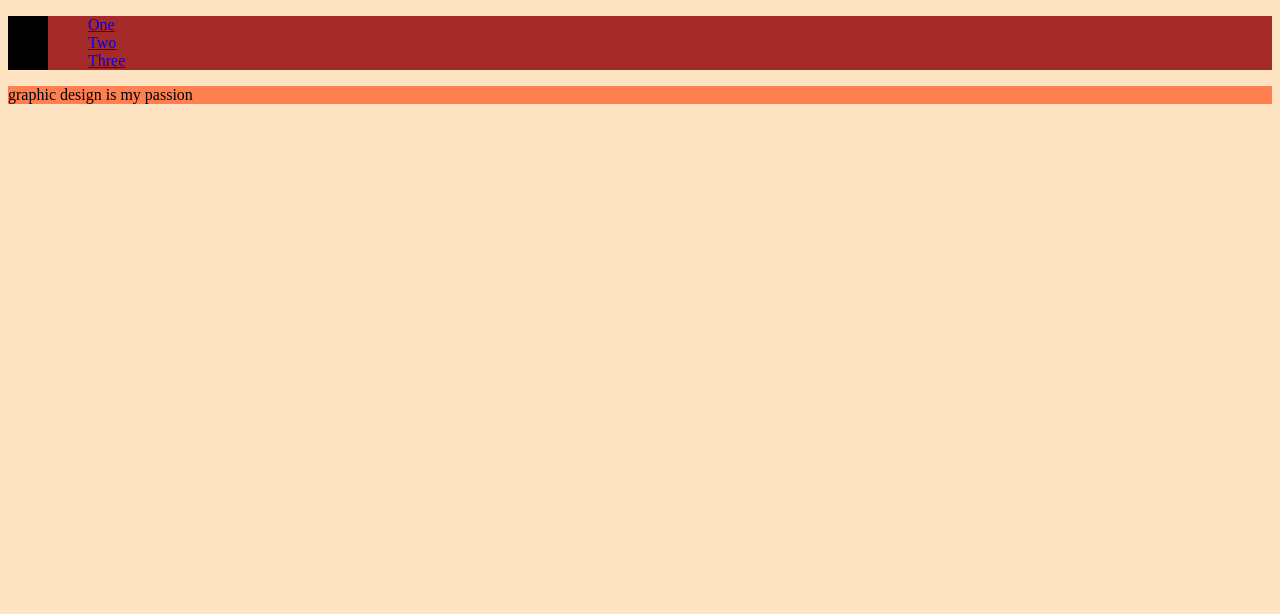
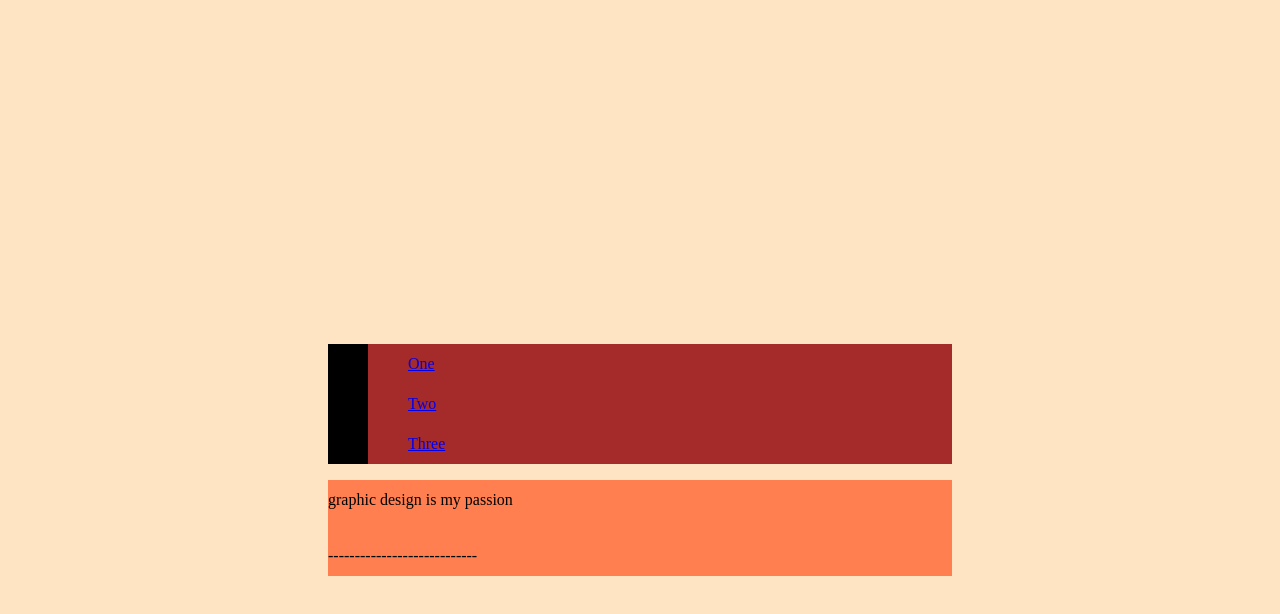
Before and after one commit to EthanPemb/commit-practices, a plain HTML site: page index.html in a window 1280 px wide. Drawn offline with Linux system fonts and the light colour scheme.

Commit message:
Adjust the spacing of elements in HTML structure

```diff
--- a/index.html
+++ b/index.html
@@ -19,5 +19,6 @@
 </body>
 <main>
     <p>graphic design is my passion</p>
+    <p>----------------------------</p>
 </main>
 </html>
--- a/styles.css
+++ b/styles.css
@@ -12,4 +12,7 @@ main {
 
 body {
     background-color: bisque;
+    padding: 25%;
+    word-spacing: 25%;
+    line-height: 40px;
 }
```
